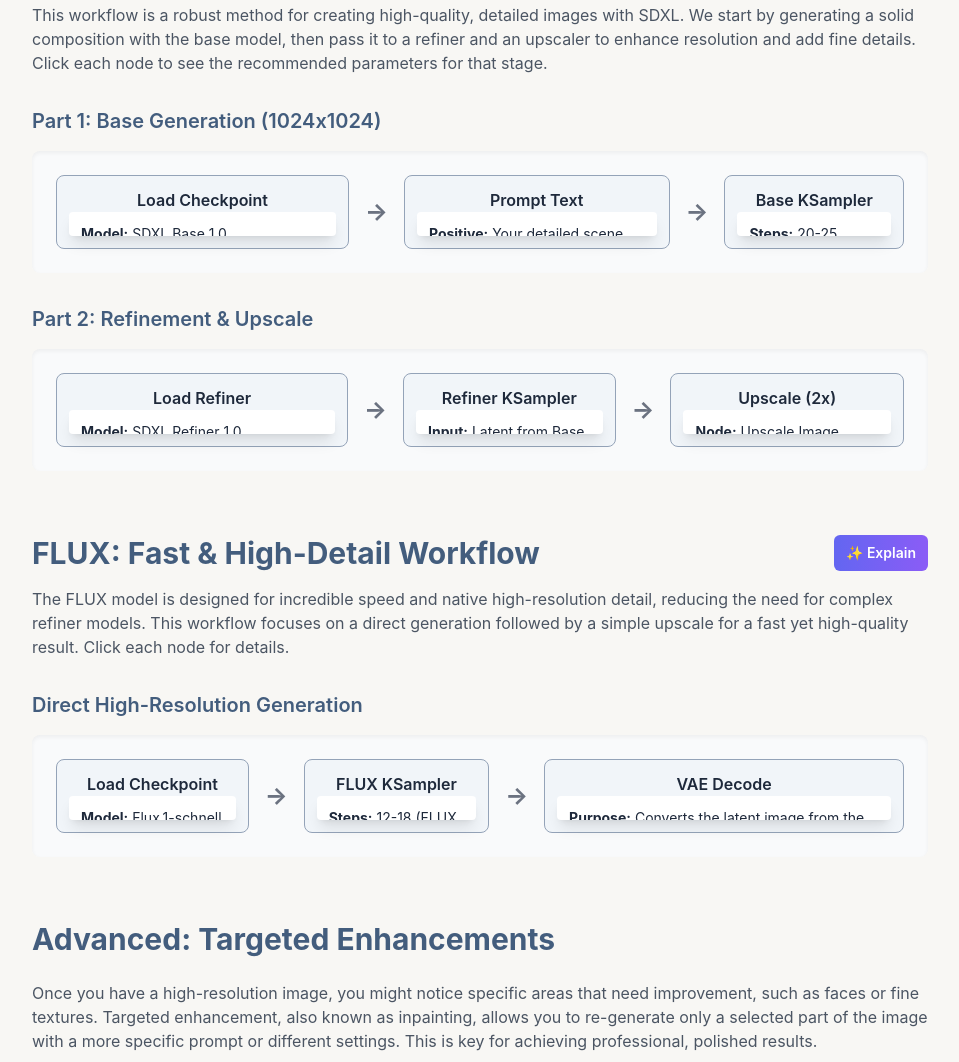
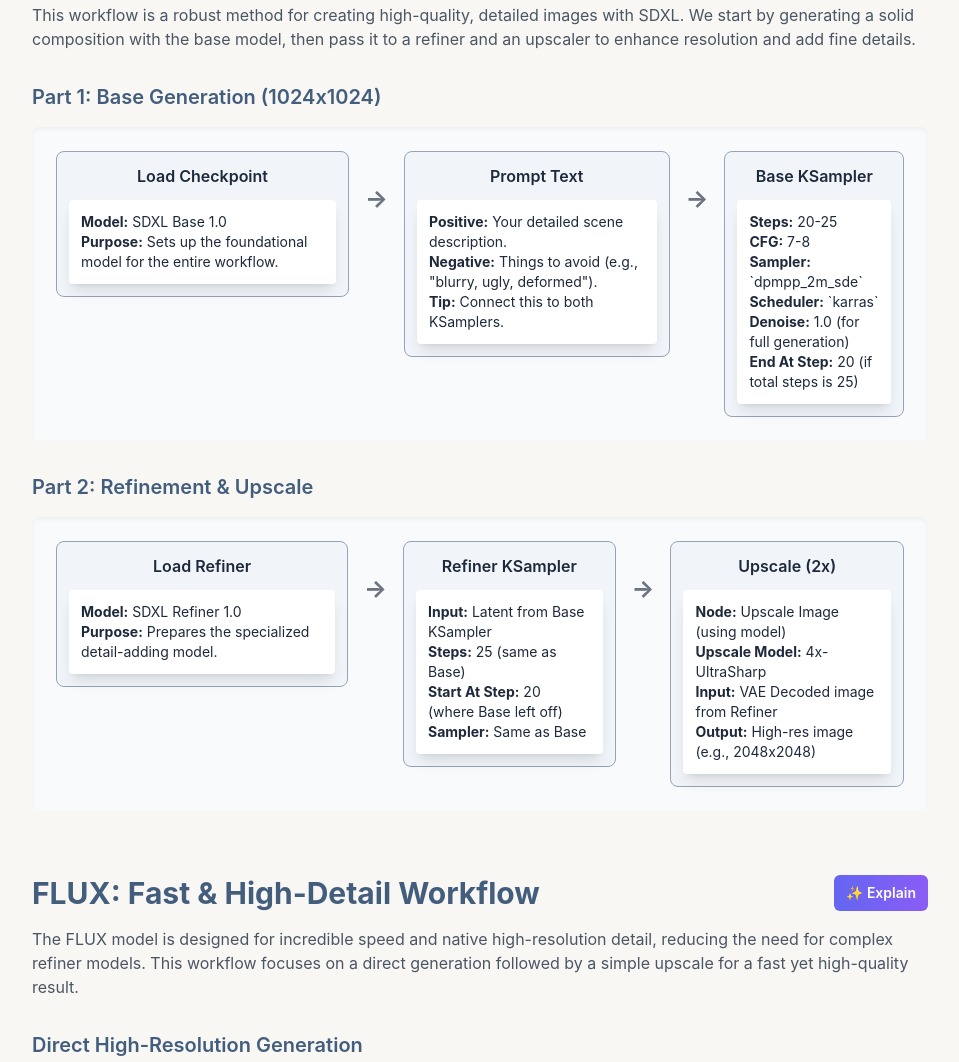
Before and after one commit to kungfumassa/comfyui-image-refinement-guide, a plain HTML site: page index.html in a window 1280 px wide. Shown: the part 1241-2303 px from the top of the page, without its empty margins (288-1247 px from the left). Drawn offline with nearby package versions, Linux system fonts and the light colour scheme.

Commit message:
Update index.html

```diff
--- a/index.html
+++ b/index.html
@@ -22,7 +22,6 @@
             padding: 12px;
             text-align: center;
             position: relative;
-            cursor: pointer;
             transition: all 0.3s ease;
             min-width: 150px;
         }
@@ -31,12 +30,6 @@
             box-shadow: 0 4px 12px rgba(0,0,0,0.1);
         }
         .node-details {
-            max-height: 0;
-            overflow: hidden;
-            transition: max-height 0.5s ease-in-out, margin-top 0.5s ease-in-out;
-        }
-        .node.active .node-details {
-            max-height: 500px;
             margin-top: 12px;
         }
         .connector {
@@ -208,20 +201,20 @@
                          <h2 class="text-3xl font-bold text-[#435d7d]">SDXL: Base to Refined Workflow</h2>
                          <button class="gemini-button text-sm font-semibold py-2 px-3 rounded-md flex items-center" data-workflow="sdxl">✨ Explain</button>
                     </div>
-                    <p class="text-gray-600 mb-8">This workflow is a robust method for creating high-quality, detailed images with SDXL. We start by generating a solid composition with the base model, then pass it to a refiner and an upscaler to enhance resolution and add fine details. Click each node to see the recommended parameters for that stage.</p>
+                    <p class="text-gray-600 mb-8">This workflow is a robust method for creating high-quality, detailed images with SDXL. We start by generating a solid composition with the base model, then pass it to a refiner and an upscaler to enhance resolution and add fine details.</p>
 
                     <h3 class="text-xl font-semibold mb-4 text-[#435d7d]">Part 1: Base Generation (1024x1024)</h3>
                     <div class="p-6 bg-gray-50 rounded-lg shadow-inner relative">
-                        <div class="flex items-center justify-around space-x-4">
-                            <div class="node" id="sdxl-node-1">
+                        <div class="flex items-start justify-around space-x-4">
+                            <div class="node">
                                 <p class="font-semibold">Load Checkpoint</p>
                                 <div class="node-details text-left text-sm bg-white p-3 rounded shadow-lg">
                                     <p><strong>Model:</strong> SDXL Base 1.0</p>
                                     <p><strong>Purpose:</strong> Sets up the foundational model for the entire workflow.</p>
                                 </div>
                             </div>
-                            <div class="text-gray-500 font-bold text-2xl">→</div>
-                             <div class="node" id="sdxl-node-2">
+                            <div class="text-gray-500 font-bold text-2xl pt-8">→</div>
+                             <div class="node">
                                 <p class="font-semibold">Prompt Text</p>
                                 <div class="node-details text-left text-sm bg-white p-3 rounded shadow-lg">
                                     <p><strong>Positive:</strong> Your detailed scene description.</p>
@@ -229,8 +222,8 @@
                                     <p><strong>Tip:</strong> Connect this to both KSamplers.</p>
                                 </div>
                             </div>
-                            <div class="text-gray-500 font-bold text-2xl">→</div>
-                            <div class="node" id="sdxl-node-3">
+                            <div class="text-gray-500 font-bold text-2xl pt-8">→</div>
+                            <div class="node">
                                 <p class="font-semibold">Base KSampler</p>
                                 <div class="node-details text-left text-sm bg-white p-3 rounded shadow-lg">
                                     <p><strong>Steps:</strong> 20-25</p>
@@ -246,16 +239,16 @@
 
                     <h3 class="text-xl font-semibold mt-8 mb-4 text-[#435d7d]">Part 2: Refinement & Upscale</h3>
                      <div class="p-6 bg-gray-50 rounded-lg shadow-inner relative">
-                        <div class="flex items-center justify-around space-x-4">
-                             <div class="node" id="sdxl-node-4">
+                        <div class="flex items-start justify-around space-x-4">
+                             <div class="node">
                                 <p class="font-semibold">Load Refiner</p>
                                 <div class="node-details text-left text-sm bg-white p-3 rounded shadow-lg">
                                     <p><strong>Model:</strong> SDXL Refiner 1.0</p>
                                     <p><strong>Purpose:</strong> Prepares the specialized detail-adding model.</p>
                                 </div>
                             </div>
-                            <div class="text-gray-500 font-bold text-2xl">→</div>
-                             <div class="node" id="sdxl-node-5">
+                            <div class="text-gray-500 font-bold text-2xl pt-8">→</div>
+                             <div class="node">
                                 <p class="font-semibold">Refiner KSampler</p>
                                 <div class="node-details text-left text-sm bg-white p-3 rounded shadow-lg">
                                     <p><strong>Input:</strong> Latent from Base KSampler</p>
@@ -264,8 +257,8 @@
                                     <p><strong>Sampler:</strong> Same as Base</p>
                                 </div>
                             </div>
-                            <div class="text-gray-500 font-bold text-2xl">→</div>
-                            <div class="node" id="sdxl-node-6">
+                            <div class="text-gray-500 font-bold text-2xl pt-8">→</div>
+                            <div class="node">
                                 <p class="font-semibold">Upscale (2x)</p>
                                 <div class="node-details text-left text-sm bg-white p-3 rounded shadow-lg">
                                     <p><strong>Node:</strong> Upscale Image (using model)</p>
@@ -283,20 +276,20 @@
                         <h2 class="text-3xl font-bold text-[#435d7d]">FLUX: Fast & High-Detail Workflow</h2>
                         <button class="gemini-button text-sm font-semibold py-2 px-3 rounded-md flex items-center" data-workflow="flux">✨ Explain</button>
                     </div>
-                    <p class="text-gray-600 mb-8">The FLUX model is designed for incredible speed and native high-resolution detail, reducing the need for complex refiner models. This workflow focuses on a direct generation followed by a simple upscale for a fast yet high-quality result. Click each node for details.</p>
+                    <p class="text-gray-600 mb-8">The FLUX model is designed for incredible speed and native high-resolution detail, reducing the need for complex refiner models. This workflow focuses on a direct generation followed by a simple upscale for a fast yet high-quality result.</p>
 
                     <h3 class="text-xl font-semibold mb-4 text-[#435d7d]">Direct High-Resolution Generation</h3>
                     <div class="p-6 bg-gray-50 rounded-lg shadow-inner relative">
-                        <div class="flex items-center justify-around space-x-4">
-                            <div class="node" id="flux-node-1">
+                        <div class="flex items-start justify-around space-x-4">
+                            <div class="node">
                                 <p class="font-semibold">Load Checkpoint</p>
                                 <div class="node-details text-left text-sm bg-white p-3 rounded shadow-lg">
                                     <p><strong>Model:</strong> Flux.1-schnell</p>
                                     <p><strong>Purpose:</strong> Select the main FLUX model.</p>
                                 </div>
                             </div>
-                            <div class="text-gray-500 font-bold text-2xl">→</div>
-                             <div class="node" id="flux-node-2">
+                            <div class="text-gray-500 font-bold text-2xl pt-8">→</div>
+                             <div class="node">
                                 <p class="font-semibold">FLUX KSampler</p>
                                 <div class="node-details text-left text-sm bg-white p-3 rounded shadow-lg">
                                     <p><strong>Steps:</strong> 12-18 (FLUX is efficient!)</p>
@@ -306,8 +299,8 @@
                                     <p><strong>Resolution:</strong> 1024x1024 or 1536x1536</p>
                                 </div>
                             </div>
-                            <div class="text-gray-500 font-bold text-2xl">→</div>
-                            <div class="node" id="flux-node-3">
+                            <div class="text-gray-500 font-bold text-2xl pt-8">→</div>
+                            <div class="node">
                                 <p class="font-semibold">VAE Decode</p>
                                 <div class="node-details text-left text-sm bg-white p-3 rounded shadow-lg">
                                     <p><strong>Purpose:</strong> Converts the latent image from the sampler into a viewable pixel image.</p>
@@ -413,22 +406,6 @@
                         icon.style.transform = 'rotate(180deg)';
                     }
                 });
-            });
-
-            const nodes = document.querySelectorAll('.node');
-            nodes.forEach(node => {
-                node.addEventListener('click', (event) => {
-                    event.stopPropagation();
-                    const wasActive = node.classList.contains('active');
-                    nodes.forEach(n => n.classList.remove('active'));
-                    if (!wasActive) {
-                       node.classList.add('active');
-                    }
-                });
-            });
-
-            document.addEventListener('click', () => {
-                 nodes.forEach(n => n.classList.remove('active'));
             });
 
             const mobileNav = document.getElementById('mobile-nav');
```
